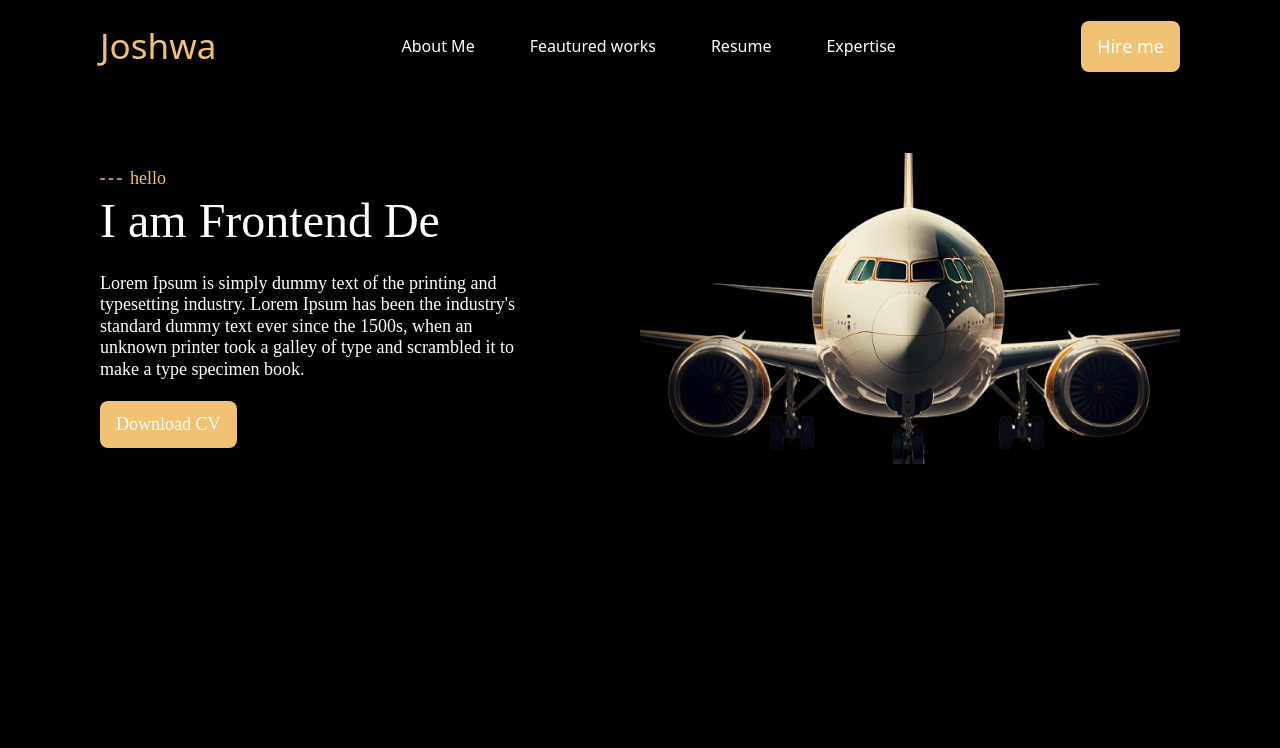
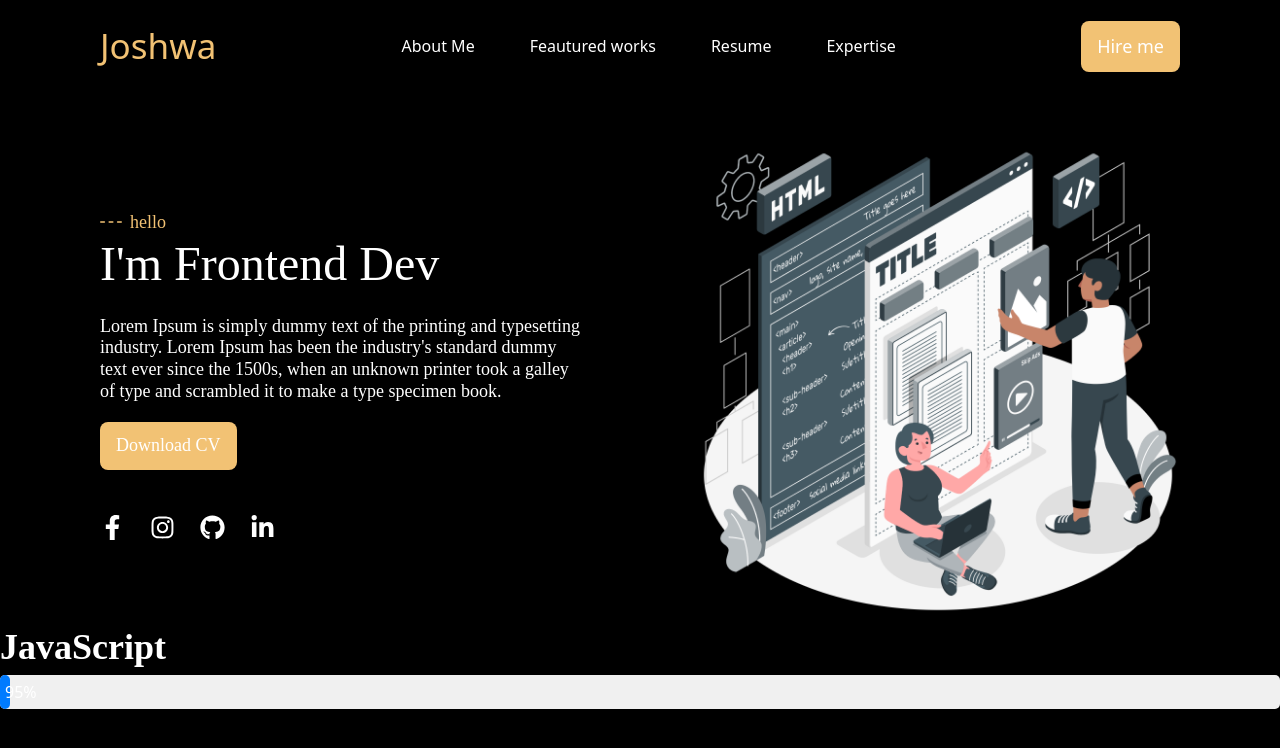
Before and after one commit to Joshwa-Shahbaz/gupc, a Next.js app: page / in a window 1280 px wide. Shown: the top 748 px of the page. Built offline with nearby package versions, Linux system fonts and the light colour scheme.

Commit message:
updated code

```diff
--- a/package.json
+++ b/package.json
@@ -14,6 +14,7 @@
     "react": "^18",
     "react-dom": "^18",
     "react-icons": "^5.0.1",
+    "react-top-loading-bar": "^2.3.1",
     "react-typist": "^2.0.5",
     "styled-components": "^6.1.8"
   },
--- a/src/components/Nabvar/index.tsx
+++ b/src/components/Nabvar/index.tsx
@@ -1,11 +1,24 @@
-import React from "react";
+import React, { useState } from "react";
 import ContainerWrapper from "../ContainerWrapper";
 import Link from "next/link";
 import ButtonWrapper from "../UI/ButtonWrapper";
-import { LogoStyled, NavListStyled, NavbarWrapperStyled } from "./styled";
+import {
+  ButtonContainer,
+  CloseButtonStyled,
+  LogoStyled,
+  MobileSizeNavbar,
+  NavListStyled,
+  NavbarWrapperStyled,
+  ToggleButtonWrapper,
+} from "./styled";
+import { HiMiniBars3 } from "react-icons/hi2";
+import { IoCloseSharp } from "react-icons/io5";
 
 const Navbar = () => {
+  const [toggle, useToggle] = useState<boolean>(false);
   const List = ["About Me", "Feautured works", "Resume", "Expertise"];
+
+  console.log(toggle);
 
   return (
     <ContainerWrapper>
@@ -25,7 +38,15 @@ const Navbar = () => {
           })}
         </NavListStyled>
 
-        <div>
+        <ToggleButtonWrapper>
+          <HiMiniBars3
+            color="#F2C274"
+            size={30}
+            onClick={() => useToggle(true)}
+          />
+        </ToggleButtonWrapper>
+
+        <ButtonContainer>
           <ButtonWrapper
             variant={{
               BorderRadius: 8,
@@ -33,8 +54,22 @@ const Navbar = () => {
           >
             Hire me
           </ButtonWrapper>
-        </div>
+        </ButtonContainer>
       </NavbarWrapperStyled>
+
+      {toggle && (
+        <>
+          <MobileSizeNavbar toggle={toggle}>
+            <CloseButtonStyled>
+              <IoCloseSharp
+                size={30}
+                color="#fff"
+                onClick={() => useToggle(false)}
+              />
+            </CloseButtonStyled>
+          </MobileSizeNavbar>
+        </>
+      )}
     </ContainerWrapper>
   );
 };
--- a/src/components/Nabvar/styled.ts
+++ b/src/components/Nabvar/styled.ts
@@ -1,6 +1,7 @@
 import styled from "styled-components";
 
 export const NavbarWrapperStyled = styled.div`
+  position: sticky;
   display: flex;
   justify-content: space-between;
   padding: 20px 0;
@@ -23,3 +24,44 @@ export const NavListStyled = styled.div`
     flex-direction: row;
   }
 `;
+
+export const ButtonContainer = styled.div`
+  display: none;
+
+  @media (min-width: ${({ theme }) => theme.breakpoints.largeScreen}px) {
+    display: block;
+  }
+`;
+
+export const ToggleButtonWrapper = styled.div`
+  display: block;
+
+  @media (min-width: ${({ theme }) => theme.breakpoints.largeScreen}px) {
+    display: none;
+  }
+`;
+
+export const MobileSizeNavbar = styled.div<{
+  toggle: boolean;
+}>`
+  display: block;
+  position: fixed;
+  top: 0;
+  bottom: 0;
+  left: 0;
+  right: ${({ toggle }) => (toggle ? "0" : "-100%")};
+  z-index: 9999;
+  background-color: black;
+  height: 100vh;
+  width: 100%;
+  transition: right 0.1s ease-in;
+
+  @media (min-width: ${({ theme }) => theme.breakpoints.largeScreen}px) {
+    display: none;
+  }
+`;
+
+export const CloseButtonStyled = styled.div`
+  padding: 20px 20px 0 0;
+  float: right;
+`;
--- /dev/null
+++ b/src/components/UI/ProgressBar/index.tsx
@@ -0,0 +1,31 @@
+import React, { useEffect, useState } from "react";
+import {
+  SkillBarWrapper,
+  SkillContainer,
+  SkillLevel,
+  SkillName,
+} from "./styled";
+
+type ProgressBarProps = {
+  name: string;
+  level: string | number;
+};
+
+const ProgressBar: React.FC<ProgressBarProps> = ({ name, level }) => {
+  const [width, setWidth] = useState("0%");
+
+  useEffect(() => {
+    // Set width to the given level after component mounts
+    setWidth(level);
+  }, [level]);
+  return (
+    <SkillContainer>
+      <SkillName>{name}</SkillName>
+      <SkillBarWrapper>
+        <SkillLevel level={level}>{level}</SkillLevel>
+      </SkillBarWrapper>
+    </SkillContainer>
+  );
+};
+
+export default ProgressBar;
--- /dev/null
+++ b/src/components/UI/ProgressBar/styled.ts
@@ -0,0 +1,31 @@
+import React from "react";
+import styled from "styled-components";
+
+export const SkillContainer = styled.div`
+  margin-bottom: 20px;
+`;
+
+export const SkillName = styled.h3`
+  margin: 5px 0;
+`;
+
+export const SkillBarWrapper = styled.div`
+  width: 100%;
+  background-color: #f0f0f0;
+  border-radius: 5px;
+`;
+
+export const SkillLevel = styled.div<{
+  level: string | number;
+}>`
+  text-align: right;
+  padding: 5px;
+  color: #fff;
+  background-color: #007bff; /* Change color as needed */
+  border-radius: 5px;
+  width: 0; /* Start from zero width */
+  transition: width 1s ease; /* Transition effect */
+  ${SkillContainer}:hover & {
+    width: ${(props) => props.level};
+  }
+`;
--- a/src/components/UI/Vector/index.tsx
+++ b/src/components/UI/Vector/index.tsx
@@ -4,8 +4,8 @@ const VectorSvg = () => {
   return (
     <div>
       <svg
-        width="108"
-        height="102"
+        width="100%"
+        height="100%"
         viewBox="0 0 108 102"
         fill="none"
         xmlns="http://www.w3.org/2000/svg"
@@ -25,8 +25,8 @@ const VectorSvg = () => {
             y2="-38.1534"
             gradientUnits="userSpaceOnUse"
           >
-            <stop stop-color="#008ECC" />
-            <stop offset="1" stop-color="#87ceeb" />
+            <stop stop-color="orange" />
+            <stop offset="1" stop-color="orange" />
           </linearGradient>
         </defs>
       </svg>
--- a/src/container/MainPage/index.tsx
+++ b/src/container/MainPage/index.tsx
@@ -1,17 +1,29 @@
 import ContainerWrapper from "@/components/ContainerWrapper";
 import FlexWrapper from "@/components/FlexWrapper";
 import React from "react";
-import { LeftDivStyled, MainWrapperStyled, RightDivStyled } from "./styled";
+import {
+  ImageStyled,
+  LeftDivStyled,
+  MainWrapperStyled,
+  RightDivStyled,
+} from "./styled";
 import ButtonWrapper from "@/components/UI/ButtonWrapper";
 import TypewriterEffect from "@/components/UI/TypeEffect";
 import { RxBorderDashed } from "react-icons/rx";
+import {
+  FaFacebookF,
+  FaGithub,
+  FaInstagram,
+  FaLinkedinIn,
+} from "react-icons/fa";
 
 const MainPage = () => {
   const texts = [
     "I am Joshwa Shahbaz",
-    "I am Frontend Developer",
+    "I'm Frontend Developer",
     "Have a great day!",
   ];
+
   return (
     <MainWrapperStyled>
       <ContainerWrapper>
@@ -58,23 +70,35 @@ const MainPage = () => {
                 Download CV
               </ButtonWrapper>
             </div>
+            <div
+              style={{
+                display: "flex",
+                flexDirection: "row",
+                gap: "25px",
+                marginTop: "25px",
+              }}
+            >
+              <div>
+                <FaFacebookF size={"25px"} />
+              </div>
+              <div>
+                <FaInstagram size={"25px"} />
+              </div>
+              <div>
+                <FaGithub size={"25px"} />
+              </div>
+              <div>
+                <FaLinkedinIn size={"25px"} />
+              </div>
+            </div>
           </LeftDivStyled>
           <RightDivStyled>
-            <img src="/images/HeroPlane.png" alt="/images/HeroPlane.png" />
+            <ImageStyled
+              src="/images/Content structure-amico.png"
+              alt="/images/HeroPlane.png"
+            />
           </RightDivStyled>
         </FlexWrapper>
-
-        <div
-          style={{
-            display: "flex",
-            flexDirection: "row",
-            gap: "25px",
-          }}
-        >
-          <div></div>
-          <div></div>
-          <div></div>
-        </div>
       </ContainerWrapper>
     </MainWrapperStyled>
   );
--- a/src/container/MainPage/styled.ts
+++ b/src/container/MainPage/styled.ts
@@ -7,10 +7,10 @@ export const MainWrapperStyled = styled.div`
     margin-top: 60px;
   }
   @media (min-width: ${({ theme }) => theme.breakpoints.extraLarge}px) {
-    margin-top: 60px;
+    margin-top: 40px;
   }
   @media (min-width: ${({ theme }) => theme.breakpoints.desktop}px) {
-    margin-top: 120px;
+    margin-top: 80px;
   }
 `;
 
@@ -21,18 +21,27 @@ export const LeftDivStyled = styled.div`
   align-items: flex-start;
   justify-content: center;
   gap: 20px;
-  margin-bottom: 40px;
 
   @media (min-width: ${({ theme }) => theme.breakpoints.largeScreen}px) {
-    width: 40%;
+    flex: 1;
     margin-bottom: 0px;
   }
 `;
 
 export const RightDivStyled = styled.div`
   width: 100%;
+  display: flex;
+  position: relative;
+  justify-content: center;
+  align-items: center;
 
   @media (min-width: ${({ theme }) => theme.breakpoints.largeScreen}px) {
-    flex: 1;
+    width: 45%;
   }
 `;
+
+export const ImageStyled = styled.img`
+  width: 100%;
+  height: 100%;
+  object-fit: contain;
+`;
--- a/src/pages/index.tsx
+++ b/src/pages/index.tsx
@@ -1,11 +1,11 @@
-import Banner from "@/container/Banner";
+import ProgressBar from "@/components/UI/ProgressBar";
 import MainPage from "@/container/MainPage";
 
 export default function Home() {
   return (
     <>
       <MainPage />
-      {/* <Banner /> */}
+      <ProgressBar name="JavaScript" level="95%" />
     </>
   );
 }
```
Also changed, not shown: public/images/me.png (added), 1 other file (tests, documents, lock files or other folders).
